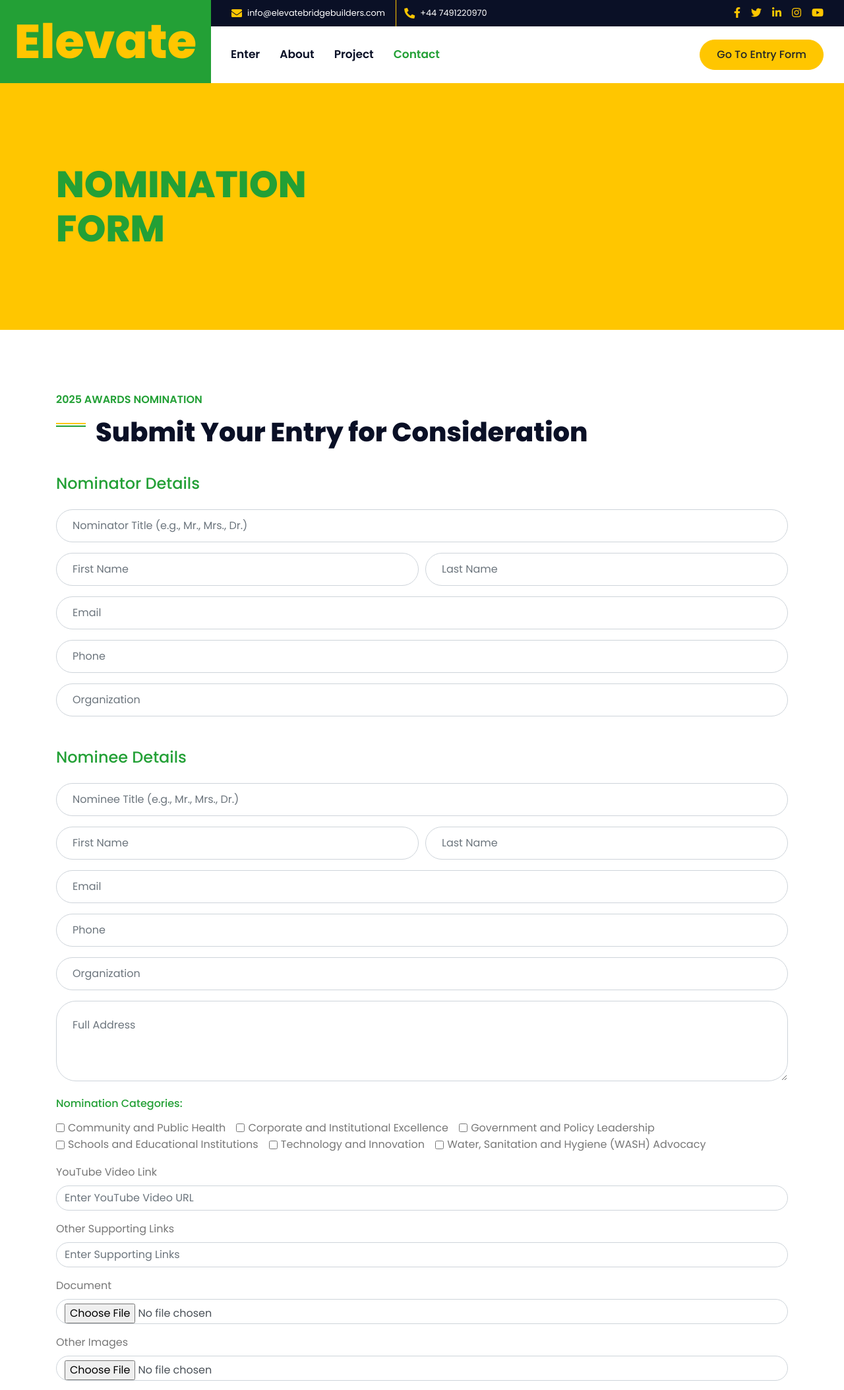
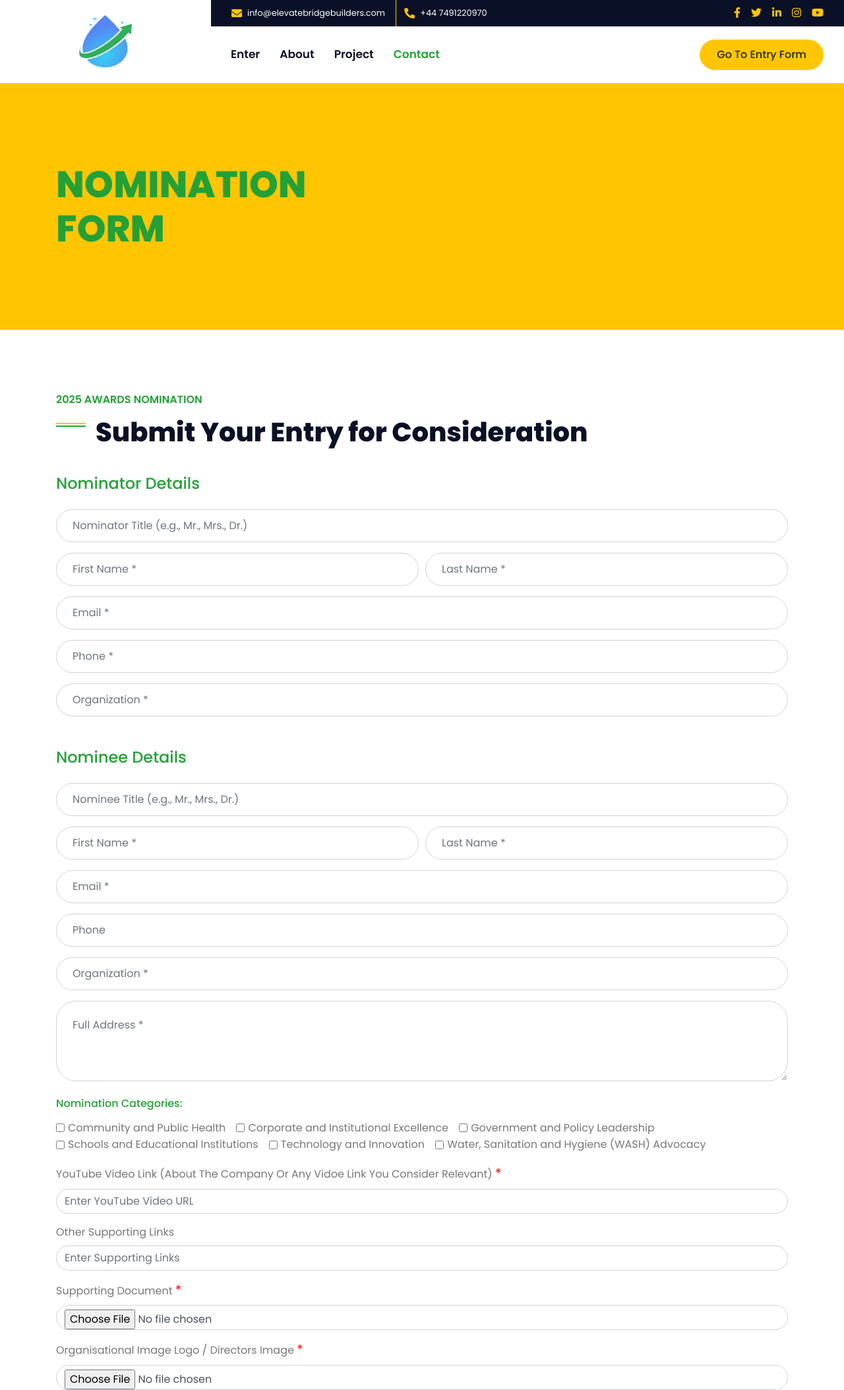
Before and after one commit to katg999/AWARDS-WEBSITE, a plain HTML site: page nomination-form.html in a window 1280 px wide. Shown: the top 2107 px of the page at 66% size. Drawn offline with nearby package versions, Linux system fonts and the light colour scheme.

Commit message:
UpdatedTheBackendToreceivePDFsAndImages

```diff
--- a/backend/index.js
+++ b/backend/index.js
@@ -15,7 +15,8 @@ app.use(cors());
 app.use("/uploads", express.static("uploads")); // Serve uploaded files statically
 
 // MongoDB Connection
-const mongoURI = process.env.MONGODB_URI;
+const mongoURI =
+  "mongodb+srv://katendek64:B9UwNajzpPwBao3h@clusterawards.3yxlv.mongodb.net/?retryWrites=true&w=majority&appName=ClusterAwards";
 mongoose.connect(mongoURI);
 
 const db = mongoose.connection;
--- a/nomination-form.html
+++ b/nomination-form.html
@@ -35,12 +35,31 @@
     <!-- Header Start -->
     <div class="container-fluid">
       <div class="row">
-        <div class="col-lg-3 bg-secondary d-none d-lg-block">
+        <!-- Logo Section -->
+        <div class="col-lg-3 d-none d-lg-block">
           <a
-            href=""
+            href="#"
             class="navbar-brand w-100 h-100 m-0 p-0 d-flex align-items-center justify-content-center"
+            style="height: 120px"
+            Increased
+            height
+            for
+            the
+            container
+            --
           >
-            <h1 class="m-0 display-3 text-primary">Elevate</h1>
+            <img
+              src="img/elevant_icon.jpg"
+              alt="ELEVATE Logo"
+              class="logo"
+              style="width: 80px; height: 80px"
+              Fixed
+              size
+              for
+              the
+              logo
+              --
+            />
           </a>
         </div>
         <div class="col-lg-9">
@@ -165,7 +184,7 @@
                       type="text"
                       class="form-control p-4"
                       id="nominatorFirstName"
-                      placeholder="First Name"
+                      placeholder="First Name *"
                       required
                     />
                     <p class="help-block text-danger"></p>
@@ -175,7 +194,7 @@
                       type="text"
                       class="form-control p-4"
                       id="nominatorLastName"
-                      placeholder="Last Name"
+                      placeholder="Last Name *"
                       required
                     />
                     <p class="help-block text-danger"></p>
@@ -186,7 +205,7 @@
                     type="email"
                     class="form-control p-4"
                     id="nominatorEmail"
-                    placeholder="Email"
+                    placeholder="Email *"
                     required
                   />
                   <p class="help-block text-danger"></p>
@@ -196,7 +215,7 @@
                     type="tel"
                     class="form-control p-4"
                     id="nominatorPhone"
-                    placeholder="Phone"
+                    placeholder="Phone *"
                     required
                   />
                   <p class="help-block text-danger"></p>
@@ -206,7 +225,7 @@
                     type="text"
                     class="form-control p-4"
                     id="nominatorOrganization"
-                    placeholder="Organization"
+                    placeholder="Organization *"
                     required
                   />
                   <p class="help-block text-danger"></p>
@@ -230,7 +249,7 @@
                       type="text"
                       class="form-control p-4"
                       id="nomineeFirstName"
-                      placeholder="First Name"
+                      placeholder="First Name *"
                       required
                     />
                     <p class="help-block text-danger"></p>
@@ -240,18 +259,19 @@
                       type="text"
                       class="form-control p-4"
                       id="nomineeLastName"
-                      placeholder="Last Name"
+                      placeholder="Last Name *"
                       required
                     />
                     <p class="help-block text-danger"></p>
                   </div>
                 </div>
                 <div class="control-group">
+
                   <input
                     type="email"
                     class="form-control p-4"
                     id="nomineeEmail"
-                    placeholder="Email"
+                    placeholder="Email *"
                     required
                   />
                   <p class="help-block text-danger"></p>
@@ -267,11 +287,14 @@
                   <p class="help-block text-danger"></p>
                 </div>
                 <div class="control-group">
+
+
                   <input
                     type="text"
                     class="form-control p-4"
                     id="nomineeOrganization"
-                    placeholder="Organization"
+                    placeholder="Organization *"
+
                     required
                   />
                   <p class="help-block text-danger"></p>
@@ -281,7 +304,7 @@
                     class="form-control p-4"
                     rows="3"
                     id="nomineeAddress"
-                    placeholder="Full Address"
+                    placeholder="Full Address *"
                     required
                   ></textarea>
                   <p class="help-block text-danger"></p>
@@ -359,14 +382,14 @@
                 </div>
 
                 <!-- Supporting Documents -->
-
 <div class="form-group">
-                  <label for="videoLink">YouTube Video Link</label>
+  <label for="videoLink">YouTube Video Link (About The Company Or Any Vidoe Link You Consider Relevant) <span class="required">*</span></label>
   <input
     type="url"
     class="form-control"
     id="videoLink"
     placeholder="Enter YouTube Video URL"
+    required
   />
 </div>
 <div class="form-group">
@@ -379,18 +402,28 @@
   />
 </div>
 <div class="form-group">
-                  <label for="file">Document</label>
-                  <input type="file" class="form-control" id="file" />
+   <style>
+    .required {
+      color: red;
+      font-size: 1.2em;
+    }
+  </style>
+  <label for="file"> Supporting Document <span class="required">*</span></label>
+  <input type="file" class="form-control" id="file" required />
 </div>
 <div class="form-group">
-                  <label for="image">Other Images</label>
+  <label for="image"
+    >Organisational Image Logo / Directors Image <span class="required">*</span></label
+  >
   <input
     type="file"
     class="form-control"
     id="image"
     accept="image/*"
+    required
   />
 </div>
+
 
 <div class="mt-5">
   <button
@@ -400,12 +433,6 @@
   >
     Submit Nomination
   </button>
-                </div>
-              </form>
-            </div>
-          </div>
-        </div>
-      </div>
 </div>
     <!-- Contact End -->
 
--- a/scss/style.scss
+++ b/scss/style.scss
@@ -655,3 +655,12 @@ h6,
   border-radius: 10px;
   box-shadow: 0 5px 15px rgba(0, 0, 0, 0.1);
 }
+
+.required {
+  color: red;
+  font-size: 1.2em;
+}
+
+::placeholder {
+  color: red; /* Default text color */
+}
```
Also changed, not shown: admin.html (+0 -9 lines). Lines whose indentation alone changed are shown as unchanged.
